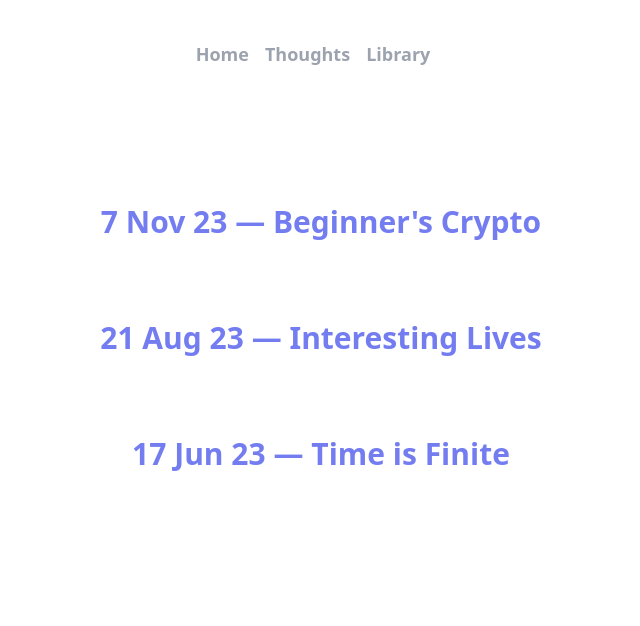
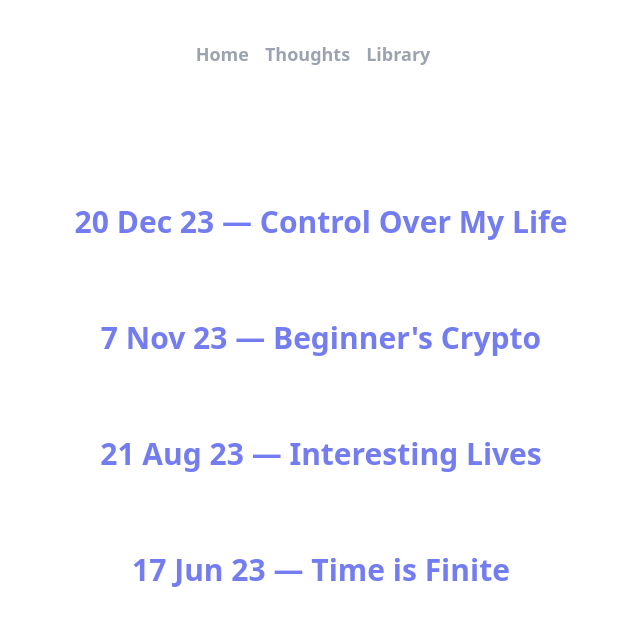
Before and after one commit to srachaz/Srachaswebsite, a Next.js app: page /thoughts in a window 1280 px wide. Shown: the top 626 px of the page, without its empty margins (319-959 px from the left). Built offline with nearby package versions, Linux system fonts and the light colour scheme.

Commit message:
New Blog Piece

```diff
--- a/pages/thoughts.js
+++ b/pages/thoughts.js
@@ -10,10 +10,11 @@ export default function Home() {
         <div className="flex items-center justify-between flex-col ">
             <div className="flex flex-col justify-center mt-4 mx-6 sm:mx-40 md:mx-60 lg:mx-80">
 
-
+            <a href="https://medium.com/@sracha/control-over-my-life-fc20dd74317d" class="text-3xl text-[#737df0] font-bold text-center pt-20">20 Dec 23 — Control Over My Life</a>
             <a href="https://medium.com/@sracha/beginners-crypto-31a9be60dbb5" class="text-3xl text-[#737df0] font-bold text-center pt-20">7 Nov 23 — Beginner&apos;s Crypto</a>
             <a href="https://medium.com/@sracha/interesting-life-85ccf33054e2" class="text-3xl text-[#737df0] font-bold text-center pt-20">21 Aug 23 — Interesting Lives</a>
             <a href="https://medium.com/@sracha/time-is-finite-d77904380c94" class="text-3xl text-[#737df0] font-bold text-center pt-20">17 Jun 23 — Time is Finite</a>
+
 
 
 
```
